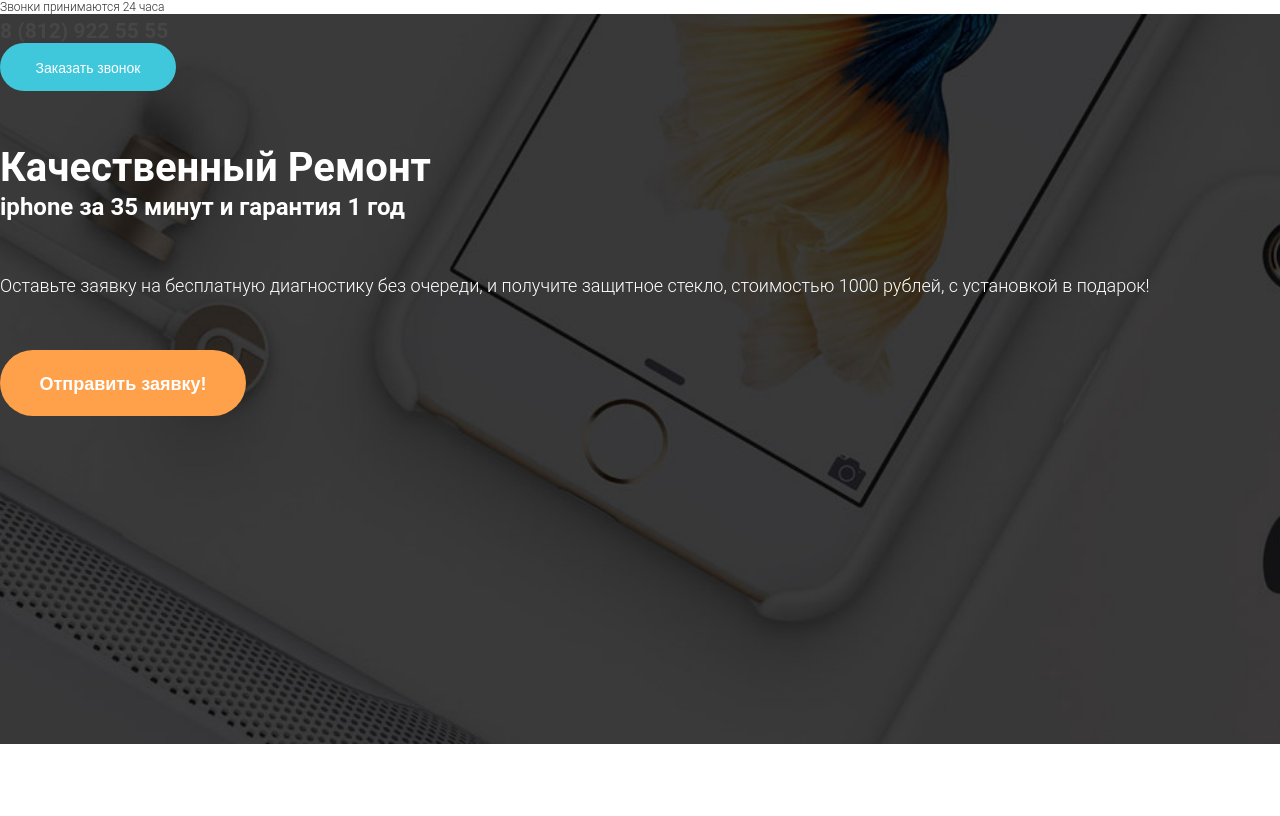
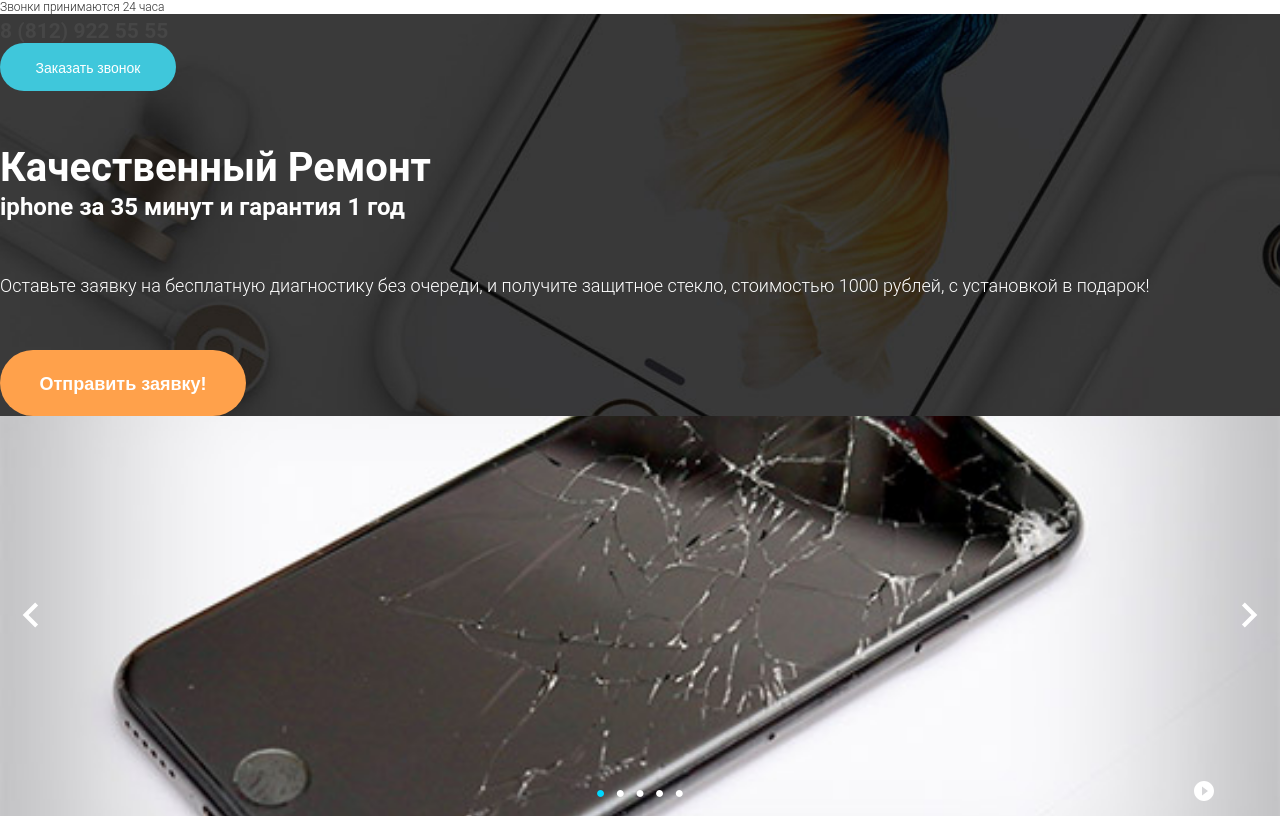
Before and after one commit to gromniki/reactjs3days, a React (Create React App) app in the folder slider/: page / in a window 1280 px wide. Shown: the part 160-976 px from the top of the page. Before the commit the page ends 904 px from the top, so only its background shows below. Built offline with nearby package versions, Linux system fonts and the light colour scheme; the HTML template or start-up script is replaced by a standard one.

Commit message:
Slider, final

```diff
--- a/slider/src/components/Main.js
+++ b/slider/src/components/Main.js
@@ -4,6 +4,8 @@ import React, { Component } from 'react';
 import Row from 'react-bootstrap/lib/Row';
 import Col from 'react-bootstrap/lib/Col';
 import styled from 'styled-components';
+
+import Slider from './Slider';
 
 const Repair = styled.div`
     font-size: 40px;
@@ -59,6 +61,7 @@ class Main extends React.Component {
 
                 </Col>
                 <Col lg={6} lgOffset={1}>
+                    <Slider />
                 </Col>
             </Row>
         );
--- a/slider/src/components/Slider.js
+++ b/slider/src/components/Slider.js
@@ -1,9 +1,9 @@
 import React, { Component } from 'react';
 
-import Slide_1 from '../img/slide-1';
-import Slide_2 from '../img/slide-2';
-import Slide_3 from '../img/slide-3';
-import Slide_4 from '../img/slide-4';
+import Slide_1 from '../img/slide-1.jpg';
+import Slide_2 from '../img/slide-2.jpg';
+import Slide_3 from '../img/slide-3.jpg';
+import Slide_4 from '../img/slide-4.jpg';
 
 class Slider extends React.Component {
     constructor(props) {
@@ -21,6 +21,9 @@ class Slider extends React.Component {
                 },
                 {
                     eachSlide: `url(${Slide_4})`
+                },
+                {
+                    eachSlide: `url(${Slide_2})`
                 }
             ],
             autoplay: false,
@@ -96,7 +99,7 @@ class Slider extends React.Component {
     }
 
     setSliderStyles() {
-        const transition = this.state.active * -100 / this.state.slides.length;
+        const transition = this.state.active * - 100 / this.state.slides.length;
 
         return {
             width: (this.state.slides.length * 100) + '%',
@@ -109,11 +112,10 @@ class Slider extends React.Component {
 
         return this.state.slides.map((item, index) => (
             <div
-                className='each-slide'
+                className="each-slide"
                 key={index}
                 style={{backgroundImage: item.eachSlide, width: transition}}>
             </div>
-
         ))
     }
 
@@ -122,11 +124,10 @@ class Slider extends React.Component {
             <li
                 className={this.isActive(index) + ' dots'}
                 key={index}
-                ref='dots'
+                ref="dots"
                 onClick={this.dots.bind(this, index)}>
                 <a>&#9679;</a>
             </li>
-
         ))
     }
 
@@ -159,17 +160,43 @@ class Slider extends React.Component {
                         <path d='M15.41 7.41L14 6l-6 6 6 6 1.41-1.41L10.83 12z'/>
                         <path d='M0 0h24v24H0z' fill='none'/>
                     </svg>
-
                 </button>
-
+                <button
+                    className="arrows  next"
+                    type="button"
+                    onClick={this.nextOne}>
+                    <svg fill='#FFFFFF' height='50' viewBox='0 0 24 24' width='50'>
+                        <path d='M10 6L8.59 7.41 13.17 12l-4.58 4.59L10 18l6-6z'/>
+                        <path d='M0 0h24v24H0z' fill='none'/>
+                    </svg>
+                </button>
             </div>
         )
-
     }
 
     render() {
         return (
+            <div className="slider">
+                <div
+                    className="wrapper"
+                    style={this.setSliderStyles()}>
+                    {this.renderSlides()}
+                </div>
 
+                {this.renderArrows()}
+
+                <ul className="dots-container">
+                    {this.renderDots()}
+                </ul>
+
+                <a
+                    className="toggle-play"
+                    onClick={this.toggleAutoPlay}>
+                        {this.renderPlayStop()}
+                </a>
+            </div>
         );
     }
 }
+
+export default Slider
```
